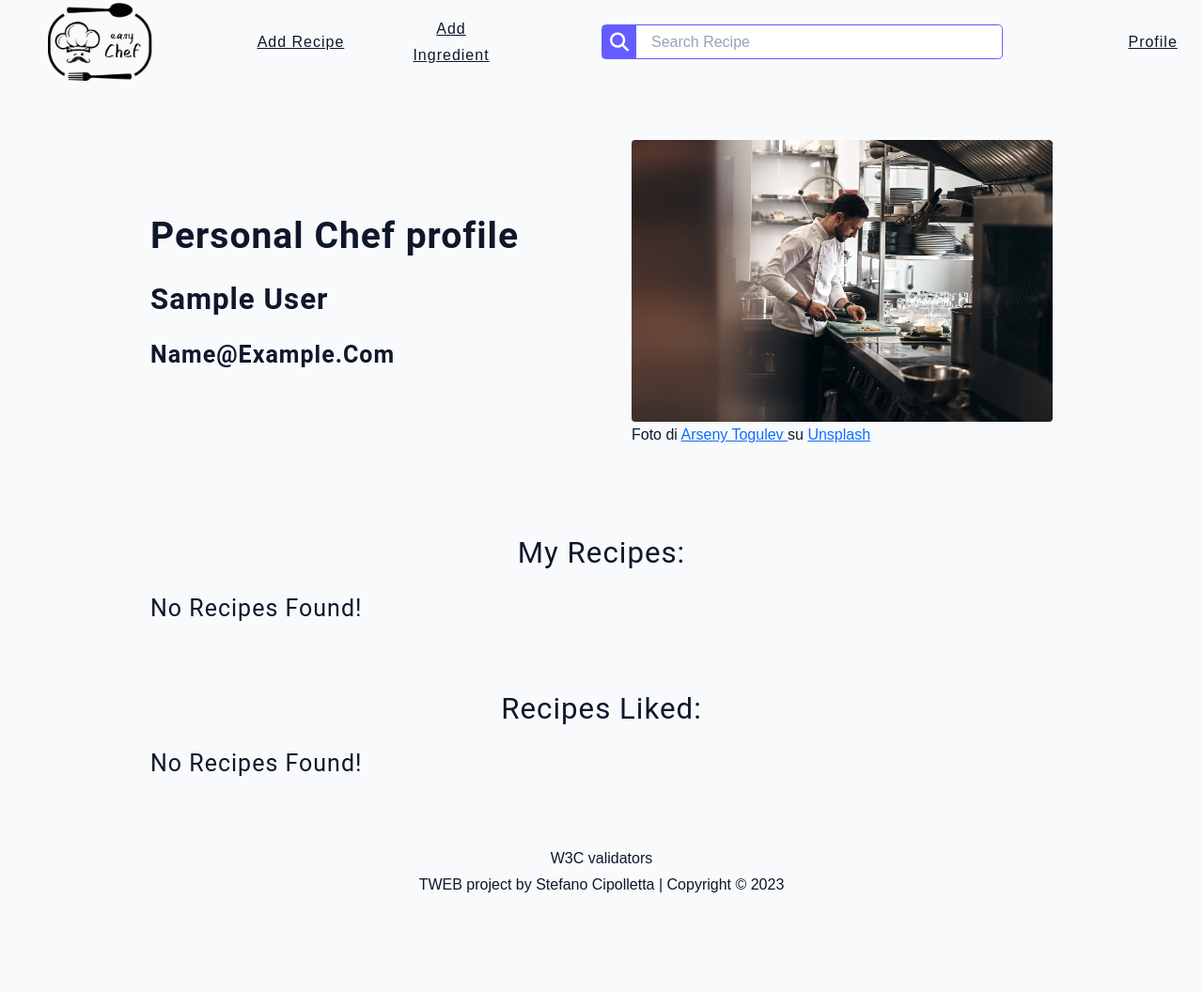
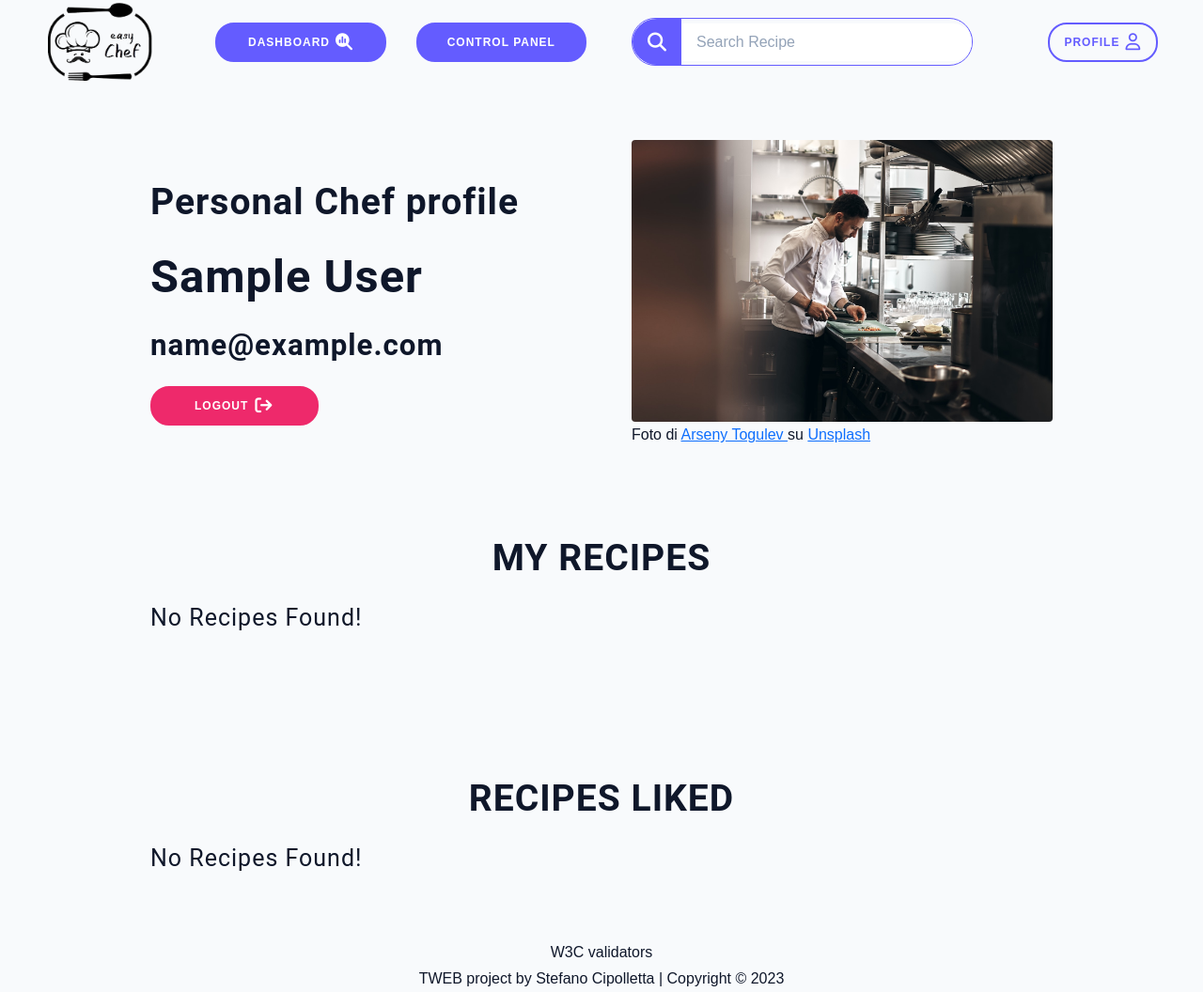
Before and after one commit to cipst/EasyChef, a PHP site: page /profile.php in a window 1280 px wide. Shown: the whole page at 94% size. Run offline with PHP 8.4, Linux system fonts and the light colour scheme; the visitor is signed in with stand-in values (Sample User, id 1); data that the repository does not hold is empty.

Commit message:
navbar rework + profile fix

```diff
--- a/progetto_finale/add_ingredient.php
+++ b/progetto_finale/add_ingredient.php
@@ -26,7 +26,7 @@ if (!isset($_SESSION["id"]))
 
             </br>
 
-            <button type="button" id="addIngredient" class="btn">
+            <button type="button" id="addIngredient" class="btn btn-success">
                 submit
             </button>
         </form>
--- a/progetto_finale/add_recipe.php
+++ b/progetto_finale/add_recipe.php
@@ -79,7 +79,6 @@ if (!isset($_SESSION["id"]))
                 </div>
                 <label id="ingredients-error" class="label-error" for="ingredients">Ingredients are required</label>
                 </br>
-                <!-- <a href="add_ingredient.html"> If not present add new ingredient </a> -->
             </div>
             </br>
             <div class="form-row">
@@ -87,7 +86,7 @@ if (!isset($_SESSION["id"]))
                 <textarea name="procedure" id="procedure" class="form-textarea"></textarea>
                 <label id="procedure-error" class="label-error" for="procedure">Procedure is required</label>
             </div>
-            <button type="click" id="submit-add-recipe" class="btn">
+            <button type="click" id="submit-add-recipe" class="btn btn-success">
                 submit
             </button>
         </form>
--- a/progetto_finale/js/common.js
+++ b/progetto_finale/js/common.js
@@ -65,7 +65,7 @@ export const createRecipeCard = (recipe, chef_id, inProfile = false) =>
     }
     ${inProfile && chef_id === recipe.chef_id
         ? `<br/>
-    <button class="btn btn-error" id="deleterecipe_${recipe.id}">Delete Recipe <i class="far fa-trash-can fa-xl"></i></button>`
+    <button class="btn btn-error-outline" id="deleterecipe_${recipe.id}">Delete Recipe <i class="far fa-trash-can fa-xl"></i></button>`
         : ""}
 </div>`;
 
--- a/progetto_finale/php/navbar.php
+++ b/progetto_finale/php/navbar.php
@@ -25,10 +25,19 @@
                 </a>
             </li>
             <?php
-            if (isset($_SESSION["id"])) {
+            if (isset($_SESSION["id"]) && $_SESSION["role"] == "USER") {
                 ?>
-                <li id="add-recipe"><a href="add_recipe.php">Add Recipe</a></li>
-                <li id="add-ingredient"><a href="add_ingredient.php">Add Ingredient</a></li>
+                <li id="add-recipe"><a class="btn" href="add_recipe.php">Add Recipe <i class="fas fa-receipt fa-xl"></i>
+                    </a></li>
+                <li id="add-ingredient"><a class="btn" href="add_ingredient.php">Add Ingredient <i
+                            class="fas fa-wheat-awn fa-xl"></i></a></li>
+                <?php
+            }
+            if (isset($_SESSION["id"]) && $_SESSION["role"] == "ADMIN") {
+                ?>
+                <li id="admin-dashboard"><a class="btn" href="dashboard.php">Dashboard <i
+                            class="fa-solid fa-magnifying-glass-chart fa-xl"></i></a></li>
+                <li id="admin-control-panel"><a class="btn" href="control_panel.php">Control Panel</a></li>
                 <?php
             }
             ?>
@@ -40,19 +49,8 @@
                     <input type="text" class="input-with-icon" id="index-search" placeholder="Search Recipe" name="q">
                 </form>
             </li>
-            <!-- LOGIN or PROFILE (depends if the user is logged in or not) -->
-            <?php
-            if (isset($_SESSION['id'])) {
-                ?>
-                <li id="profile"><a href="profile.php">Profile</a></li>
-                <?php
-            } else {
-                ?>
-                <li id="login"><a href="login.php">Login</a></li>
-                <?php
-            }
-            ?>
-
+            <li id="profile"><a class="btn btn-outline" href="profile.php">Profile <i class="far fa-user fa-xl"></i></a>
+            </li>
         </ul>
         <ul id="collapsed">
             <i class="open fa-solid fa-bars fa-2xl"></i>
--- a/progetto_finale/profile.php
+++ b/progetto_finale/profile.php
@@ -15,8 +15,9 @@ if (!isset($_SESSION["id"]))
 <section class="profile-page">
     <article>
         <h2>Personal Chef profile</h2>
-        <h3 id="profile-name"></h3>
-        <h4 id="profile-email"></h4>
+        <h1 id="profile-name"></h1>
+        <h3 id="profile-email"></h3>
+        <button class="btn btn-error">Logout <i class="fa-solid fa-arrow-right-from-bracket fa-xl"></i></button>
     </article>
     <figure>
         <img src="./assets/images/chef.jpg" alt="Chef Image" class="img profile-img" style="height: 300px" />
@@ -32,13 +33,13 @@ if (!isset($_SESSION["id"]))
 </section>
 
 <section class="featured-recipes">
-    <h3 class="featured-title">My recipes:</h3>
+    <h2 class="featured-title">My recipes</h2>
     <div class="recipes-list">
     </div>
 </section>
 
 <section class="featured-recipes">
-    <h3 class="featured-title">Recipes liked:</h3>
+    <h2 class="featured-title">Recipes liked</h2>
     <div class="liked-recipes-list">
     </div>
 </section>
--- a/progetto_finale/style/button.css
+++ b/progetto_finale/style/button.css
@@ -4,13 +4,18 @@ BUTTON
 ===============
 */
 .btn {
+  display: flex;
+  flex-direction: row;
+  justify-content: center;
+  align-items: center;
+  column-gap: 6px;
   border-radius: 20px;
   border: 2px solid var(--primary-500);
   background-color: var(--primary-500);
   color: #FFFFFF;
   font-size: 12px;
   font-weight: bold;
-  padding: 10px 45px;
+  padding: 10px 10px;
   letter-spacing: 1px;
   text-transform: uppercase;
   transition: transform 80ms ease-in, background-color 0.15s ease-in-out;
@@ -44,6 +49,7 @@ BUTTON
 .btn.btn-error {
   border: 2px solid var(--error-color);
   background-color: var(--error-color);
+  padding: 10px 45px;
 }
 
 .btn.btn-error:hover {
@@ -51,9 +57,29 @@ BUTTON
   color: var(--error-color);
 }
 
+.btn.btn-error-outline {
+  border-radius: 20px;
+  border: 2px solid var(--error-color);
+  background-color: transparent;
+  color: var(--error-color);
+  font-size: 12px;
+  font-weight: bold;
+  padding: 10px 45px;
+  letter-spacing: 1px;
+  text-transform: uppercase;
+  transition: transform 80ms ease-in, background-color 0.15s ease-in-out;
+  cursor: pointer;
+}
+
+.btn.btn-error-outline:hover{
+  background-color: var(--error-color);
+  color: #FFFFFF;
+}
+
 .btn.btn-success {
   border: 2px solid var(--success-color);
   background-color: var(--success-color);
+  padding: 10px 45px;
 }
 
 .btn.btn-success:hover {
--- a/progetto_finale/style/navbar.css
+++ b/progetto_finale/style/navbar.css
@@ -54,21 +54,27 @@ nav #expanded #logo {
     grid-column: 1/3;
 }
 
-nav #expanded #add-recipe {
+nav #expanded #add-recipe,
+nav #expanded #admin-dashboard {
     grid-column: 3/5;
+    margin: 0 1em;
 }
 
-nav #expanded #add-ingredient {
-    grid-column: 5/6;
+nav #expanded #add-ingredient,
+nav #expanded #admin-control-panel {
+    grid-column: 5/7;
+    margin: 0 1em;
 }
 
 nav #expanded #search {
     grid-column: 7/11;
+    margin: 0 2em;
 }
 
 nav #expanded #login,
 nav #expanded #profile {
-    grid-column: 12/13;
+    grid-column: 11/13;
+    margin: 0 3em;
 }
 
 nav #expanded #nav-search {
@@ -79,8 +85,7 @@ nav #expanded #nav-search {
     align-items: center;
     flex-direction: row;
     border: 1px solid var(--primary-500);
-    border-radius: .3em;
-    height: 2.3em;
+    border-radius: 25px;
 }
 
 .input-with-icon {
@@ -91,19 +96,22 @@ nav #expanded #nav-search {
 .input-icon {
     color: var(--white);
     background-color: var(--primary-500);
-    padding: 0 .5em;
+    padding: 1.5em 1em;
     height: 100%;
     display: flex;
     align-items: center;
     justify-content: center;
     border: none;
+    border-radius: 100% 0 0 100%;
 }
 
 nav #expanded #nav-search input {
-    border-radius: 0 .3em .3em 0;
+    border-radius: 0 25px 25px 0;
     height: 2em;
     padding-left: 1em;
     width: 100%;
+    height: 2.5em;
+    outline: none;
 }
 
 nav #expanded #nav-search input:focus,
@@ -123,7 +131,8 @@ nav #expanded #nav-search button ion-icon {
         grid-column: 6/10;
     }
 
-    nav #expanded #add-recipe {
+    nav #expanded #add-recipe,
+    nav #expanded #admin-dashboard {
         grid-column: 4/6;
     }
 }
@@ -134,11 +143,13 @@ nav #expanded #nav-search button ion-icon {
         grid-column: 7/11;
     }
 
-    nav #expanded #add-recipe {
+    nav #expanded #add-recipe,
+    nav #expanded #admin-dashboard {
         grid-column: 3/5;
     }
 
-    nav #expanded #add-ingredient {
+    nav #expanded #add-ingredient,
+    nav #expanded #admin-control-panel {
         grid-column: 5/7;
     }
 }
@@ -193,12 +204,14 @@ nav #expanded #nav-search button ion-icon {
         padding: 0 2em;
     }
 
-    nav #expanded #add-recipe {
+    nav #expanded #add-recipe,
+    nav #expanded #admin-dashboard {
         grid-column: 1;
         grid-row: 2/3;
     }
 
-    nav #expanded #add-ingredient {
+    nav #expanded #add-ingredient,
+    nav #expanded #admin-control-panel {
         grid-column: 1;
         grid-row: 3/4;
     }
--- a/progetto_finale/style/profile.css
+++ b/progetto_finale/style/profile.css
@@ -1,4 +1,3 @@
-
 /*
 ===============
 Profile Page
@@ -9,14 +8,15 @@ Profile Page
   text-transform: none;
   font-weight: bold;
 }
+
 .profile-page {
   display: grid;
   gap: 2rem 4rem;
   padding-bottom: 3rem;
 }
+
 .profile-img {
   border-radius: var(--borderRadius);
-    /* height: 300px; */
 }
 
 @media screen and (min-width: 992px) {
@@ -25,11 +25,18 @@ Profile Page
     grid-template-rows: 400px;
     align-items: center;
   }
-    .profile-img {
-      /* height: 100%; */
 }
+
+#profile-email {
+  text-transform: lowercase;
 }
 
 .featured-title {
   text-align: center;
+  font-weight: bold;
+  text-transform: uppercase;
 }
+
+.featured-recipes:nth-child(3) {
+  margin-top: 5em;
+}
```
Lines whose indentation alone changed are shown as unchanged.
